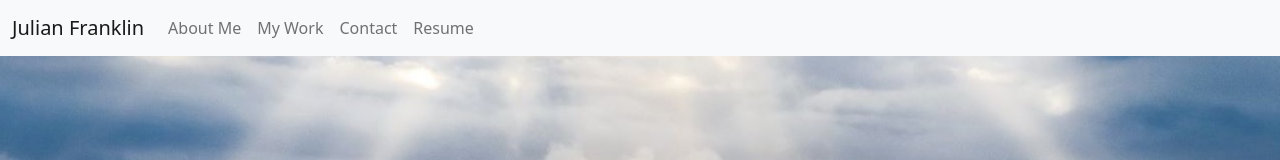
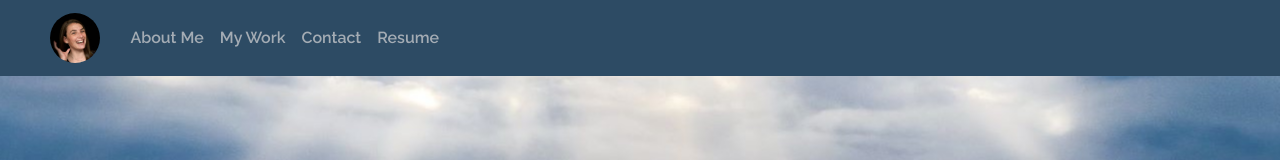
Before and after one commit to jfranklin12/Portfolio-jfranklin, a React (Create React App) app: page / in a window 1280 px wide. Shown: the top 160 px of the page. Built offline with nearby package versions, Linux system fonts and the light colour scheme.

Commit message:
navbar styled with attempted links

```diff
--- a/public/index.html
+++ b/public/index.html
@@ -9,7 +9,7 @@
       name="description"
       content="Web site created using create-react-app"
     />
-    <link href="https://fonts.googleapis.com/css2?family=Homemade+Apple&display=swap" rel="stylesheet">
+    <link href="https://fonts.googleapis.com/css2?family=Homemade+Apple&family=Raleway:ital,wght@0,100;0,200;0,300;0,400;0,500;0,600;0,700;0,800;0,900;1,100;1,200;1,300;1,400;1,500;1,600;1,700;1,800;1,900&display=swap" rel="stylesheet">
 
     <!-- decide if wanted later -->
     <!-- <link rel="apple-touch-icon" href="%PUBLIC_URL%/logo192.png" /> -->
--- a/src/App.css
+++ b/src/App.css
@@ -1,10 +1,25 @@
+.myNavbar {
+    background-color: #2D4B64;
+}
+#myNav {
+    margin-left: 3%;
+}
+#navLinks{
+    font-family: 'Raleway', sans-serif;
+    font-weight: 600;
+    color: #A4ACB4;
+}
+#navLinks:hover {
+    color: white;
+}
+
 .header {
     height: 500px;
 }
 
 #myName {
     font-family: 'Homemade Apple', cursive;
-    color: #26355E;
+    color: #2D4B64;
     text-align: center;
     padding: 200px 0;
     font-size: 450%;
--- a/src/App.js
+++ b/src/App.js
@@ -2,7 +2,7 @@ import "./App.css"
 import React from "react";
 // First we import Greeting from the components folder
 import Header from "./components/header.js";
-import Navbar from "./components/navbar.js";
+import MyNavbar from "./components/navbar.js";
 import AboutMe from "./components/aboutMe.js";
 import MyWork from "./components/myWork.js";
 import Resume from "./components/resume";
@@ -12,7 +12,7 @@ import Footer from "./components/footer.js";
 function App() {
   return (
     <div>
-      <Navbar />
+      <MyNavbar />
       <Header />
       <AboutMe />
       <MyWork />
--- a/src/components/navbar.js
+++ b/src/components/navbar.js
@@ -1,33 +1,40 @@
 import '../App.css';
 import React from 'react';
+import Container from 'react-bootstrap/Container';
+import Nav from 'react-bootstrap/Nav';
+import Navbar from 'react-bootstrap/Navbar';
+import meFooter from '../images/meFooter.jpg'
 
-function Navbar() {
+function MyNavbar({ currentPage, handlePageChange }) {
   return (
-    <nav class="navbar navbar-expand-lg bg-light">
-      <div class="container-fluid">
-        <a class="navbar-brand" href="#">Julian Franklin</a>
-        <button class="navbar-toggler" type="button" data-bs-toggle="collapse" data-bs-target="#navbarNav" aria-controls="navbarNav" aria-expanded="false" aria-label="Toggle navigation">
-          <span class="navbar-toggler-icon"></span>
-        </button>
-        <div class="collapse navbar-collapse" id="navbarNav">
-          <ul class="navbar-nav">
-            <li class="nav-item">
-              <a class="nav-link" href="#">About Me</a>
-            </li>
-            <li class="nav-item">
-              <a class="nav-link" href="#">My Work</a>
-            </li>
-            <li class="nav-item">
-              <a class="nav-link" href="#">Contact</a>
-            </li>
-            <li class="nav-item">
-              <a class="nav-link" href="#">Resume</a>
-            </li>
-          </ul>
-        </div>
-      </div>
-    </nav>
-  )
+    // Need help making navbar links referencing activity 24
+    <Navbar className="myNavbar" expand="md" sticky='top'>
+      <Container id='myNav'>
+        <Navbar.Brand>
+        <a
+          href="#header"
+          onClick={() => handlePageChange('Header')}
+          className={currentPage === 'Header' ? 'nav-link active' : 'nav-link'}
+        >
+        <img
+          id='footerPicture'
+          alt="Julian Franklin"
+          src={meFooter}
+        />
+        </a>
+        </Navbar.Brand>
+        <Navbar.Toggle aria-controls="basic-navbar-nav" />
+        <Navbar.Collapse id="basic-navbar-nav">
+          <Nav className="me-auto">
+            <Nav.Link href="#home" id='navLinks'>About Me</Nav.Link>
+            <Nav.Link href="#link" id='navLinks'>My Work</Nav.Link>
+            <Nav.Link href="#link" id='navLinks'>Contact</Nav.Link>
+            <Nav.Link href="#link" id='navLinks'>Resume</Nav.Link>
+          </Nav>
+        </Navbar.Collapse>
+        </Container>
+    </Navbar>
+  );
 }
 
-export default Navbar;
+export default MyNavbar;
```
